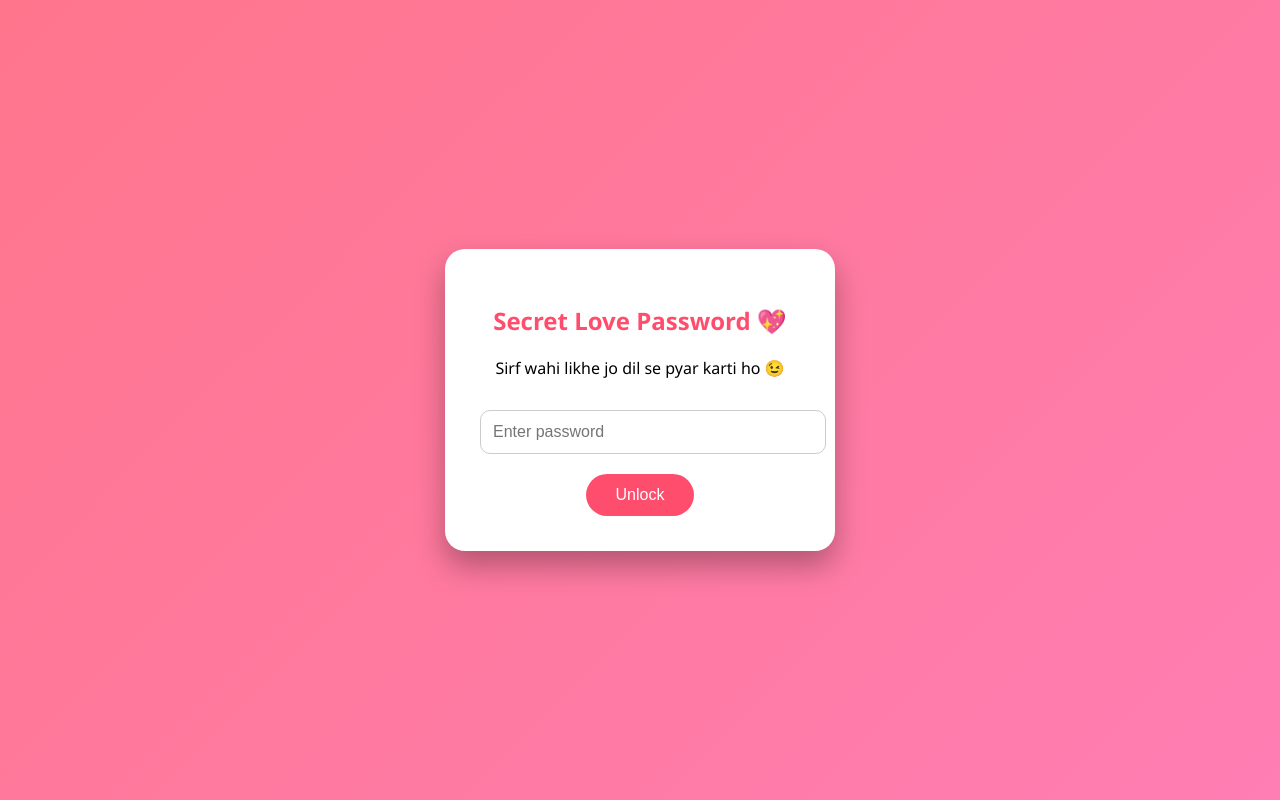
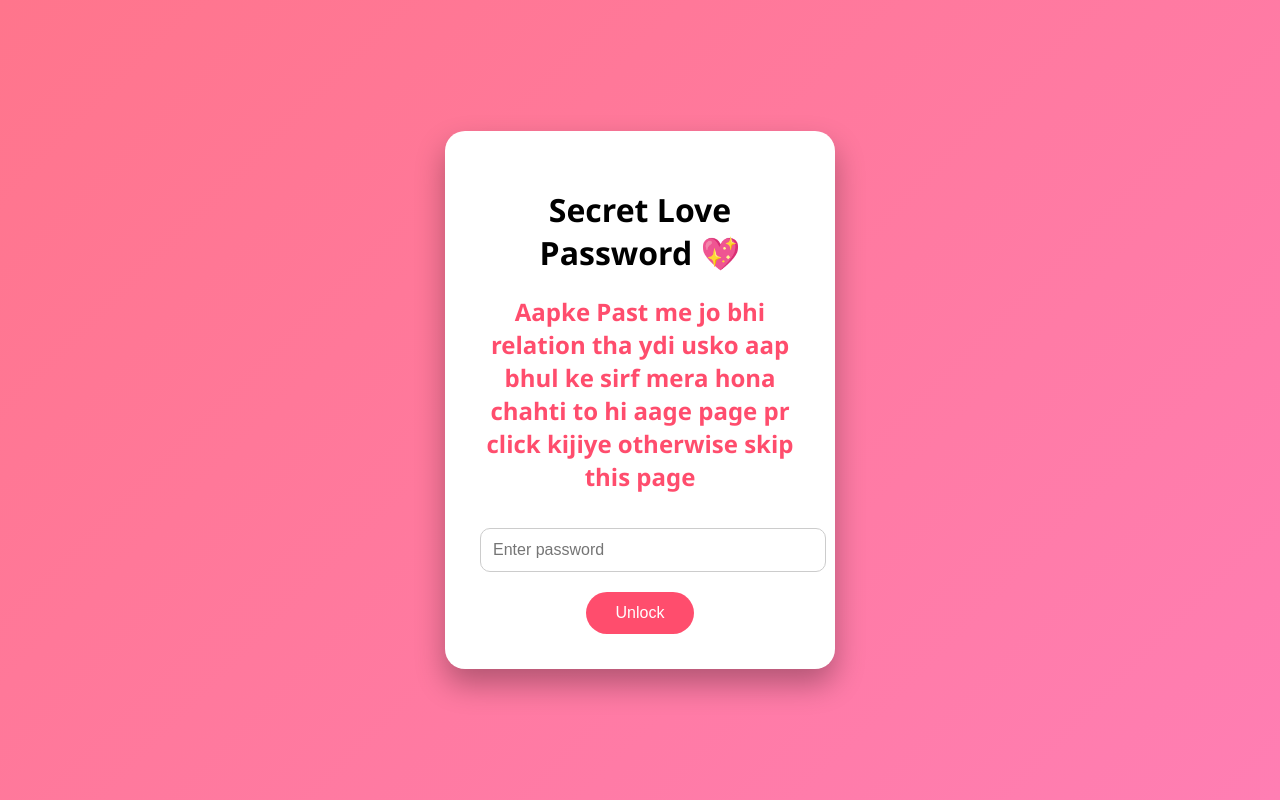
Before and after one commit to omprakash049/Verify, a plain HTML site: page verify.html in a window 1280 px wide. Drawn offline with Linux system fonts and the light colour scheme.

Commit message:
Update headings and password condition in verify.html

```diff
--- a/verify.html
+++ b/verify.html
@@ -62,8 +62,8 @@ button{
 <body>
 
 <div class="box">
-    <h2>Secret Love Password 💖</h2>
-    <p>Sirf wahi likhe jo dil se pyar karti ho 😉</p>
+    <h1>Secret Love Password 💖</h1>
+    <h2>Aapke Past me jo bhi relation tha ydi usko aap bhul ke sirf mera hona chahti to hi aage page pr click kijiye otherwise skip this page</h2>
 
     <input type="password" id="pass" placeholder="Enter password">
     <button onclick="unlock()">Unlock</button>
@@ -76,7 +76,7 @@ button{
 function unlock(){
     let p = document.getElementById("pass").value.toLowerCase().trim();
 
-    if(p === "yes"){
+    if(p === "i love you"){
         document.getElementById("music").play();
         startHearts();
 
```
